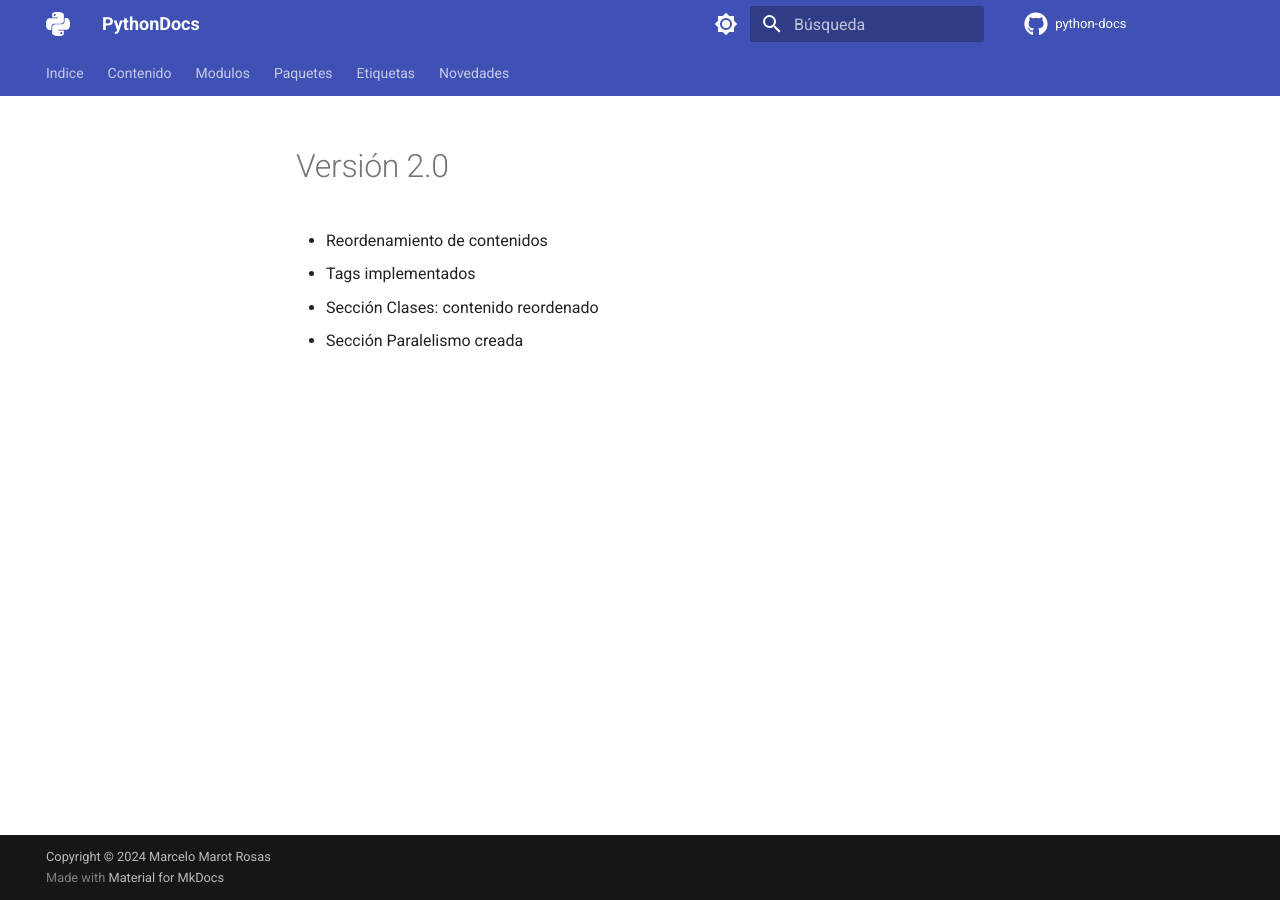
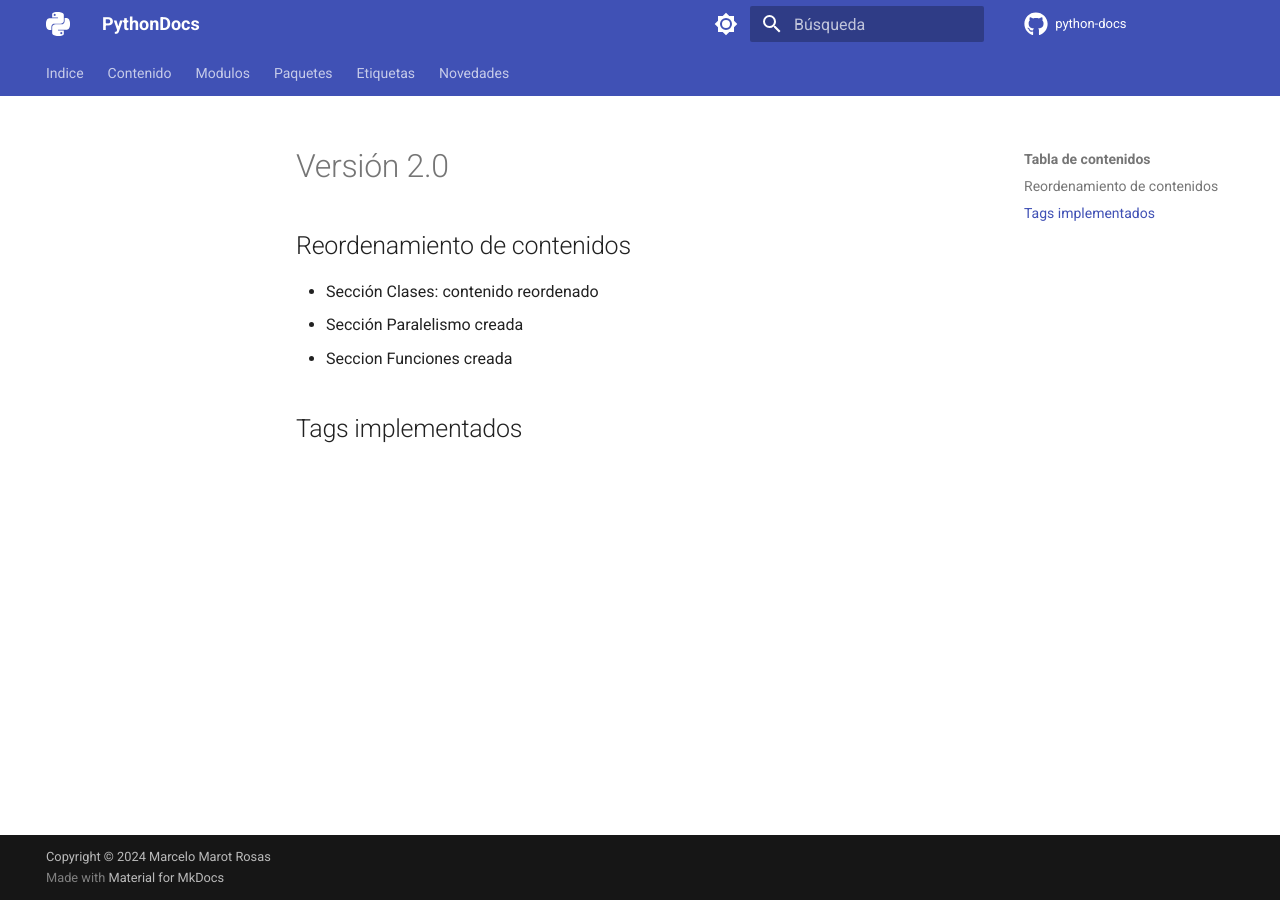
Before and after one commit to alejrot/python-docs, an MkDocs documentation site: the page built from docs/blog/posts/v2.0.md, in a window 1280 px wide. Built offline with MkDocs 1.6.1 and Material for MkDocs 9.7.7, drawn with Linux system fonts in a browser that asks for light colours; plug-ins that fetch from the network failed and are left out; comment, search, counter and statistics services are not loaded; some of the changed lines change nothing that is shown.

Commit message:
Secciones adicionales  creadas

```diff
--- a/docs/blog/posts/v2.0.md
+++ b/docs/blog/posts/v2.0.md
@@ -19,7 +19,9 @@ social:
 
 # Versión 2.0
 
-- Reordenamiento de contenidos
-- Tags implementados
+## Reordenamiento de contenidos
 - Sección Clases: contenido reordenado
 - Sección Paralelismo creada
+- Seccion Funciones creada
+
+## Tags implementados
--- a/mkdocs.yml
+++ b/mkdocs.yml
@@ -66,7 +66,7 @@ theme:
     # - navigation.tabs.sticky
     # - navigation.sections   # Muestra títulos para los contenidos en la barra izquierda
     # - navigation.expand     # Expansión - Expande la lista de contenidos por defecto
-    - navigation.prune      # Poda - Quita la lista de contenidos no visibles
+    # - navigation.prune      # Poda - Quita la lista de contenidos no visibles
     - navigation.indexes    # Permite agregar varios archivos a una sección
 
     # header y anuncios
@@ -186,10 +186,12 @@ nav:
       - basicos/documentacion.md
       - basicos/compilacion.md
 
-    - Variables y Asignaciones: contenido/2-variables_asignaciones.md
-    - Expresiones y Operadores: contenido/3-expresiones_operadores.md
-    - Tipos de Datos: contenido/4-tipos_datos.md
-    - Control de Flujo: contenido/5-control_flujo.md
+      - contenido/2-variables_asignaciones.md
+      - contenido/3-expresiones_operadores.md
+      - contenido/4-tipos_datos.md
+      - contenido/5-control_flujo.md
+      - contenido/11-excepciones.md
+
 
     - Funciones:
       - funciones/funciones.md
@@ -197,15 +199,19 @@ nav:
       - funciones/programacion_funcional.md
       - funciones/decoradores.md
 
+    - Módulos y paquetes:
+      - Módulos: contenido/modulos.md
+      - Paquetes: contenido/paquetes.md
+      - Entorno virtual - módulo VENV: contenido/8-entorno_virtual.md
 
-    - Módulos: contenido/modulos.md
-    - Paquetes: contenido/paquetes.md
-    - Entorno virtual - módulo VENV: contenido/8-entorno_virtual.md
+    - Manejo del tiempo:
+      # - time
+      - Fechas y Horario: contenido/9-fechas.md
+      # - calendar
 
-    - Fechas y Horario: contenido/9-fechas.md
+    - Manejo de Archivos:
+      - contenido/10-manejo_archivos.md
 
-    - Manejo de Archivos: contenido/10-manejo_archivos.md
-    - Errores y Excepciones: contenido/11-excepciones.md
 
     - Clases y POO:
       - clases/clases.md
```
